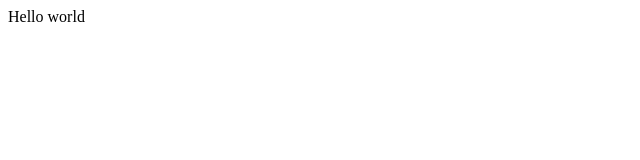
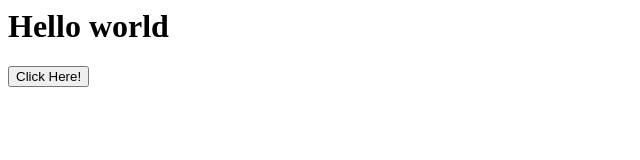
Before and after one commit to jakeburroughs/FEWD, a plain HTML site: page index.html in a window 1280 px wide. Shown: the whole page, without its empty margins (0-640 px from the left). Drawn offline with Linux system fonts and the light colour scheme.

Commit message:
First stab at HTML

```diff
--- a/index.html
+++ b/index.html
@@ -1 +1,5 @@
+<H1>
 Hello world
+</H1>
+
+<button> Click Here!</button>
```
